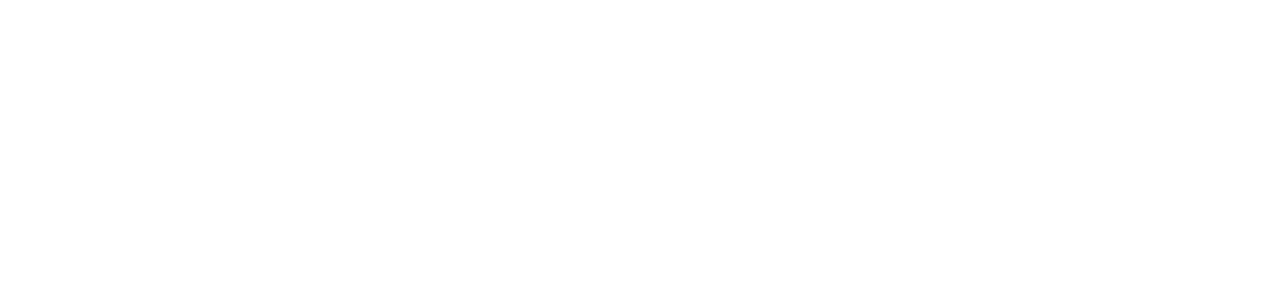
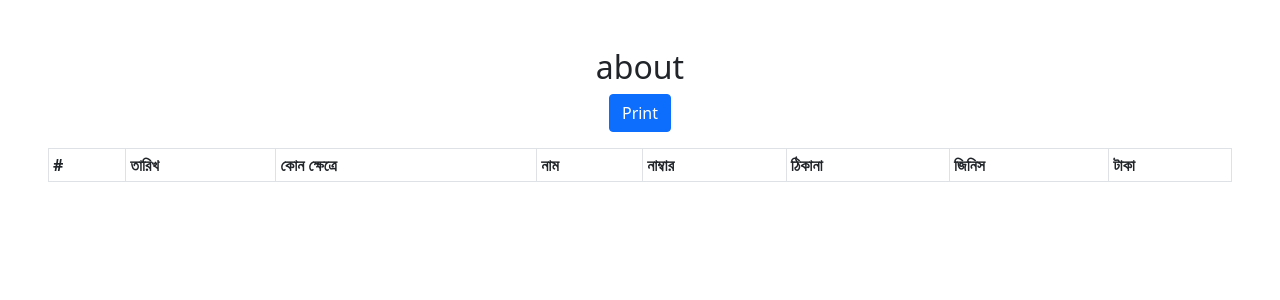
Before and after one commit to TusharMazhar/mosque-project-vue3-firebase-9, a Vue app: page /about in a window 1280 px wide. Before the commit this address had no page. Shown: the top 300 px of the page. Built offline with nearby package versions, Linux system fonts and the light colour scheme.

Commit message:
table implement and pdf download done

```diff
--- a/src/components/CostFiels.vue
+++ b/src/components/CostFiels.vue
@@ -70,7 +70,7 @@
                 <option  selected disabled value="">অপশন সিলেক্ট করুন</option>
                 <option value="জুম্মার দিনে দান বক্সে জমা">জুম্মার দিনে দান বক্সে জমা</option>
                 <option value="জুম্মার দিনে জিনিস-পত্র বিক্রয়">জুম্মার দিনে জিনিস-পত্র বিক্রয়</option>
-                <option value="মসজিদের উন্নয়ন/অনুষ্টানের জন্য জমা">মসজিদের উন্নয়ন/অনুষ্টানের জন্য জমা</option>
+                <option value="মসজিদের উন্নয়ন অথবা অনুষ্টানের জন্য জমা">মসজিদের উন্নয়ন অথবা অনুষ্টানের জন্য জমা</option>
             </select>
         </div>
         <div class="mb-3" v-if="information.Option!='' ">
--- /dev/null
+++ b/src/components/DetailsInfoComponet.vue
@@ -0,0 +1,55 @@
+<script setup>
+import {useCommonStore} from '@/stores/common.js'
+import {useRoute}  from 'vue-router'
+import {ref, onMounted} from 'vue'
+const commonStore = useCommonStore()
+const route = useRoute()
+const arrData = ref([])
+
+const filterMethod = ()=>{
+    arrData.value = commonStore.allInfo.filter((item)=> item.Option===route.params.id)
+}
+const documentsPrint = ()=>{
+    window.print()
+}
+
+onMounted(()=>{
+    filterMethod()
+})
+</script>
+
+<template>
+    <div class="mt-5 mb-3 text-center">
+        <h2>{{route.params.id}}</h2>
+        <button @click="documentsPrint" type="button" class="btn btn-primary">Print</button>
+    </div>
+    <div class="px-5 table-responsive  table-responsive-sm table-responsive-md table-responsive-lg table-responsive-xl table-responsive-xxl">
+        <table class="table table-bordered  table-sm table table-md table table-lg table table-xl table table-xxl  ">
+            <thead>
+                <tr>
+                    <th scope="col">#</th>
+                    <th scope="col">তারিখ</th>
+                    <th scope="col">কোন ক্ষেত্রে</th>
+                    <th v-if="route.params.id!='জুম্মার দিনে দান বক্সে জমা'" scope="col">নাম</th>
+                    <th v-if="route.params.id!='জুম্মার দিনে দান বক্সে জমা'" scope="col">নাম্বার</th>
+                    <th v-if="route.params.id!='জুম্মার দিনে দান বক্সে জমা'" scope="col">ঠিকানা</th>
+                    <th v-if="route.params.id!='জুম্মার দিনে দান বক্সে জমা'" scope="col">জিনিস</th>
+                    <th scope="col">টাকা</th>
+                </tr>
+            </thead>
+            <tbody>
+                <tr v-for="(item,index) in arrData" :key="index">
+                    <th scope="row">{{index+1}}</th>
+                    <td>{{item.Date}}</td>
+                    <td>{{item.Option}}</td>
+                    <td v-if="route.params.id!='জুম্মার দিনে দান বক্সে জমা'">{{item.Name}}</td>
+                    <td v-if="route.params.id!='জুম্মার দিনে দান বক্সে জমা'">0{{item.Phone}}</td>
+                    <td v-if="route.params.id!='জুম্মার দিনে দান বক্সে জমা'">{{item.Address}}</td>
+                    <td v-if="route.params.id!='জুম্মার দিনে দান বক্সে জমা'">{{item.Product}}</td>
+                    <td>{{item.Amount}} টাকা</td>
+                </tr>
+            </tbody>
+        </table>
+
+    </div>
+</template>
--- a/src/components/JummahBarBikroyProduct.vue
+++ b/src/components/JummahBarBikroyProduct.vue
@@ -1,5 +1,7 @@
 <script setup>
 import {useCommonStore} from '@/stores/common.js'
+import { useRouter} from 'vue-router'
+const router = useRouter()
 const commonStore = useCommonStore()
 </script>
 
@@ -24,7 +26,7 @@
                 </div>
             </div>
           <div class="mt-4">
-             <button type="button" class="btn btn-outline-success">বিস্তারিত দেখুন</button>
+             <button type="button" @click="router.push(`/${commonStore.id2}`)" class="btn btn-outline-success">বিস্তারিত দেখুন</button>
           </div>
         </div>
         <div class="card-footer  cardFooter">
--- a/src/components/JummahBarDanBox.vue
+++ b/src/components/JummahBarDanBox.vue
@@ -1,6 +1,10 @@
 <script setup>
 import {useCommonStore} from '@/stores/common.js'
+import { useRouter} from 'vue-router'
+const router = useRouter()
 const commonStore = useCommonStore()
+
+
 </script>
 
 <template>
@@ -24,7 +28,7 @@
                 </div>
             </div>
           <div class="mt-4">
-            <button type="button" class="btn btn-outline-success">বিস্তারিত দেখুন</button>
+            <button type="button" @click="router.push(`/${commonStore.id1}`)" class="btn btn-outline-success">বিস্তারিত দেখুন</button>
           </div>
         </div>
         <div class="card-footer cardFooter">
--- a/src/components/UnnoyonFund.vue
+++ b/src/components/UnnoyonFund.vue
@@ -1,5 +1,7 @@
 <script setup>
 import {useCommonStore} from '@/stores/common.js'
+import { useRouter} from 'vue-router'
+const router = useRouter()
 const commonStore = useCommonStore()
 </script>
 
@@ -24,7 +26,7 @@
                 </div>
             </div>
             <div class="mt-4">
-               <button type="button" class="btn btn-outline-success">বিস্তারিত দেখুন</button>
+               <button type="button" @click="router.push(`/${commonStore.id3}`)" class="btn btn-outline-success">বিস্তারিত দেখুন</button>
             </div>
         </div>
         <div class="card-footer cardFooter">
--- a/src/router/index.js
+++ b/src/router/index.js
@@ -8,11 +8,11 @@
       name: 'home',
       component: HomeView
     },
-    // {
-    //   path: '/login',
-    //   name: 'login',
-    //   component: () => import('../views/LoginView.vue')
-    // }
+    {
+      path: '/:id',
+      name: 'Details',
+      component: () => import('../views/DetailsInfo.vue')
+    }
   ]
 })
 
--- a/src/stores/common.js
+++ b/src/stores/common.js
@@ -19,6 +19,10 @@
     danBoxTotalAmountRemain:0,
     buySellTotalAmountRemain:0,
     masjidTotalImprovementAmountRemain:0,
+
+    id1:'জুম্মার দিনে দান বক্সে জমা',
+    id2:'জুম্মার দিনে জিনিস-পত্র বিক্রয়',
+    id3:"মসজিদের উন্নয়ন অথবা অনুষ্টানের জন্য জমা"
   }),
   getters: {
     getLoginIdData: (state) => state.loginIdData,
@@ -49,7 +53,7 @@
          }else if(item.Option==='জুম্মার দিনে জিনিস-পত্র বিক্রয়'){
             this.buySellTotalAmount += item.Amount
             this.buySellTotalAmountRemain = this.buySellTotalAmount - this.buySellTotalCost
-         }else if(item.Option==='মসজিদের উন্নয়ন/অনুষ্টানের জন্য জমা'){
+         }else if(item.Option==='মসজিদের উন্নয়ন অথবা অনুষ্টানের জন্য জমা'){
             this.masjidTotalImprovementAmount += item.Amount
             this.masjidTotalImprovementAmountRemain = this.masjidTotalImprovementAmount - this.masjidTotalImprovementCost
          }
@@ -68,7 +72,7 @@
          }else if(item.Option==='জুম্মার দিনে জিনিস-পত্র বিক্রয়'){
             this.buySellTotalCost += item.Amount
             this.buySellTotalAmountRemain = this.buySellTotalAmount - this.buySellTotalCost
-         }else if(item.Option==='মসজিদের উন্নয়ন/অনুষ্টানের জন্য জমা'){
+         }else if(item.Option==='মসজিদের উন্নয়ন অথবা অনুষ্টানের জন্য জমা'){
             this.masjidTotalImprovementCost += item.Amount
             this.masjidTotalImprovementAmountRemain = this.masjidTotalImprovementAmount - this.masjidTotalImprovementCost
          }
--- /dev/null
+++ b/src/views/DetailsInfo.vue
@@ -0,0 +1,6 @@
+<script setup>
+import DetailsInfoComponet from '@/components/DetailsInfoComponet.vue'
+</script>
+<template>
+    <DetailsInfoComponet />
+</template>
```
Also changed, not shown: src/components/InputFiels.vue (+6 -6 lines).
